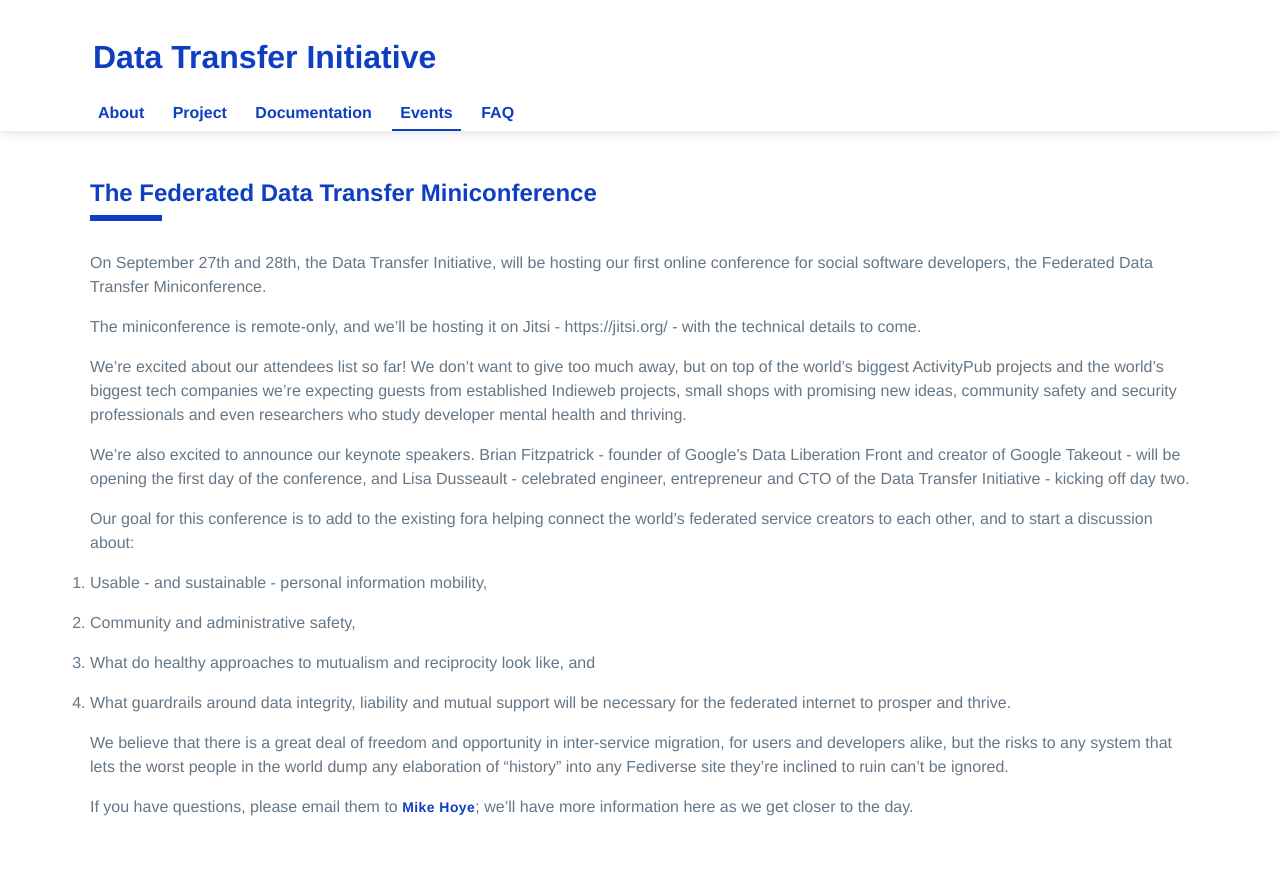
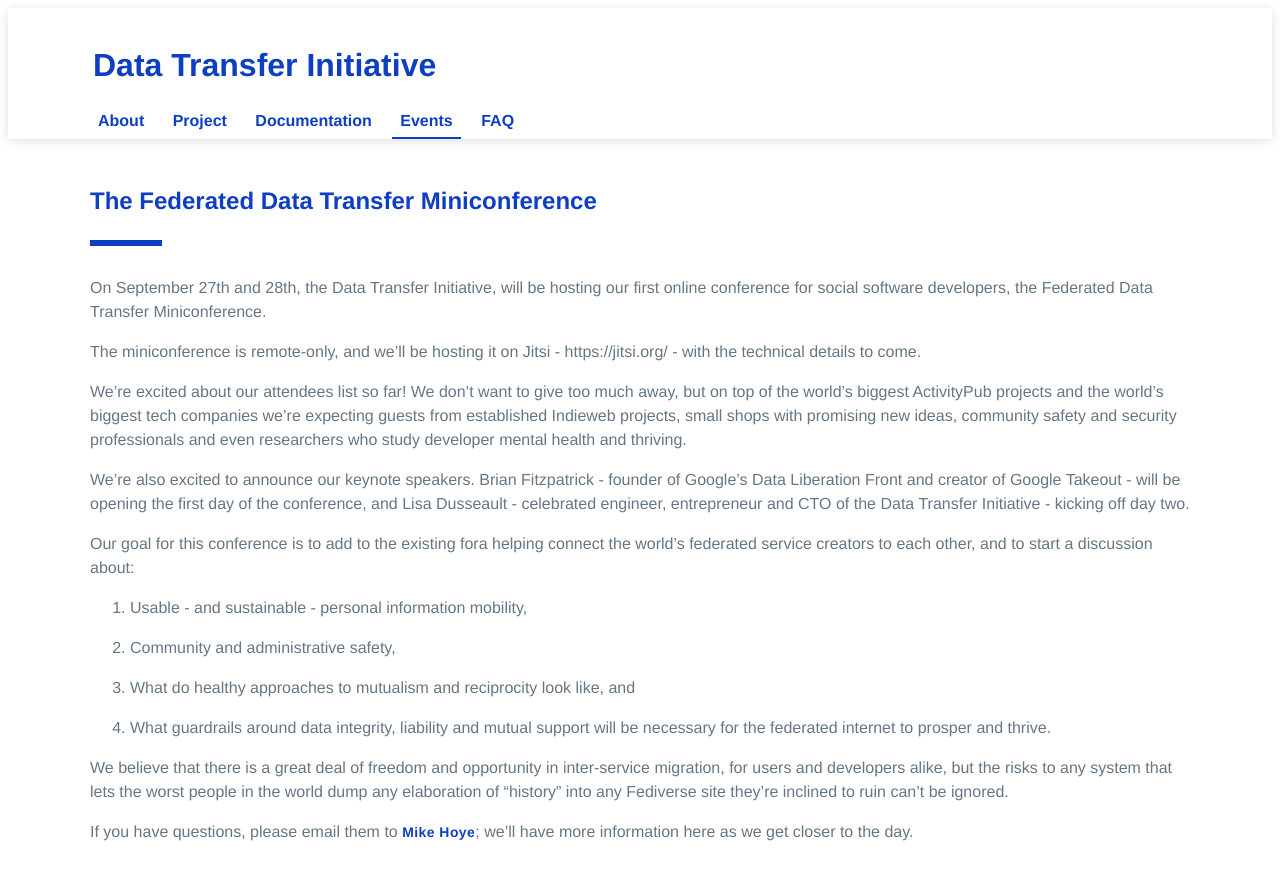
Before and after one commit to dtinit/dtinit.github.io, a Jekyll site: the page built from events.md, in a window 1280 px wide. Shown: the top 880 px of the page. Built offline with Jekyll 4.4.1, drawn with Linux system fonts in a browser that asks for light colours; our own code applies the rules of GitHub Pages for plain Markdown files.

Commit message:
Removes some style overrides that were going to make further styling hard, and simplifies formatting of events page

```diff
--- a/_layouts/default.html
+++ b/_layouts/default.html
@@ -7,20 +7,6 @@
 
   gtag('config', 'UA-51297152-3');
 </script>
-<style>
-
-* {
-    background-repeat: no-repeat;
-    padding: 0;
-    margin: 0;
-}
-  div {
-    display: block;
-}
-
-
-
-</style>
 
 <!DOCTYPE html>
 <html lang="{{ site.lang | default: " en-US " }}">
--- a/assets/css/style.scss
+++ b/assets/css/style.scss
@@ -30,15 +30,10 @@
     letter-spacing: 0rem;
     color: #0e3ec1;
     display: block;
-    -webkit-margin-before: 1.33em;
-    -webkit-margin-after: 1.33em;
-    -webkit-margin-start: 0px;
-    -webkit-margin-end: 0px;
     letter-spacing: normal;
     word-spacing: normal;
     padding: 0px 0 10px 0;
-    margin-top: 0px;
-    margin-bottom: 0px;
+    margin: 0.7em 0;
     clear: both;
 }
 
@@ -257,6 +252,44 @@
   }
 }
 
+
+.posts, .post-container {
+  list-style-type: none;
+}
+
+.post-title {
+  margin-bottom: 10px;
+}
+
+ul.posts {
+  margin-left: 0px;
+}
+
+.calendar-icon:before {
+  //# TODO: Put a calendar icon in here
+  content: '';
+}
+
+.post-date {
+  color: #959595;
+  font-size: 0.8rem;
+  margin-right: 10px;
+}
+
+.post-tags {
+  list-style-type: none;
+  margin: 0;
+  padding: 0;
+}
+.post-tags li {
+  float: left;
+  background-color: #e3e3e3;
+  padding: 5px 20px;
+  border-radius: 2px;
+  margin-right: 10px;
+  font-size: 0.8rem;
+}
+
 // MailChimp embedded signup form styles
 #mc_embed_signup {
   background: #334ea1;
--- a/events.md
+++ b/events.md
@@ -1,7 +1,6 @@
 <div class="section" markdown="1">
 ## The Federated Data Transfer Miniconference
-<div class="mustache">
-</div>
+<div class="mustache"></div>
 
 On September 27th and 28th, the Data Transfer Initiative, will be hosting our first online conference for social software developers, the Federated Data Transfer Miniconference.
 
@@ -13,12 +12,11 @@
 
 Our goal for this conference is to add to the existing fora helping connect the world’s federated service creators to each other, and to start a discussion about:
 
-<ol>
-<li>Usable - and sustainable - personal information mobility,</li>
-<li>Community and administrative safety,</li>
-<li>What do healthy approaches to mutualism and reciprocity look like, and</li>
-<li>What guardrails around data integrity, liability and mutual support will be necessary for the federated internet to prosper and thrive.</li>
-</ol>
+1. Usable - and sustainable - personal information mobility,
+1. Community and administrative safety,
+1. What do healthy approaches to mutualism and reciprocity look like, and
+1. What guardrails around data integrity, liability and mutual support will be necessary for the federated internet to prosper and thrive.
+
 
 We believe that there is a great deal of freedom and opportunity in inter-service migration, for users and developers alike, but the risks to any system that lets the worst people in the world dump any elaboration of “history” into any Fediverse site they’re inclined to ruin can’t be ignored.
 
```
